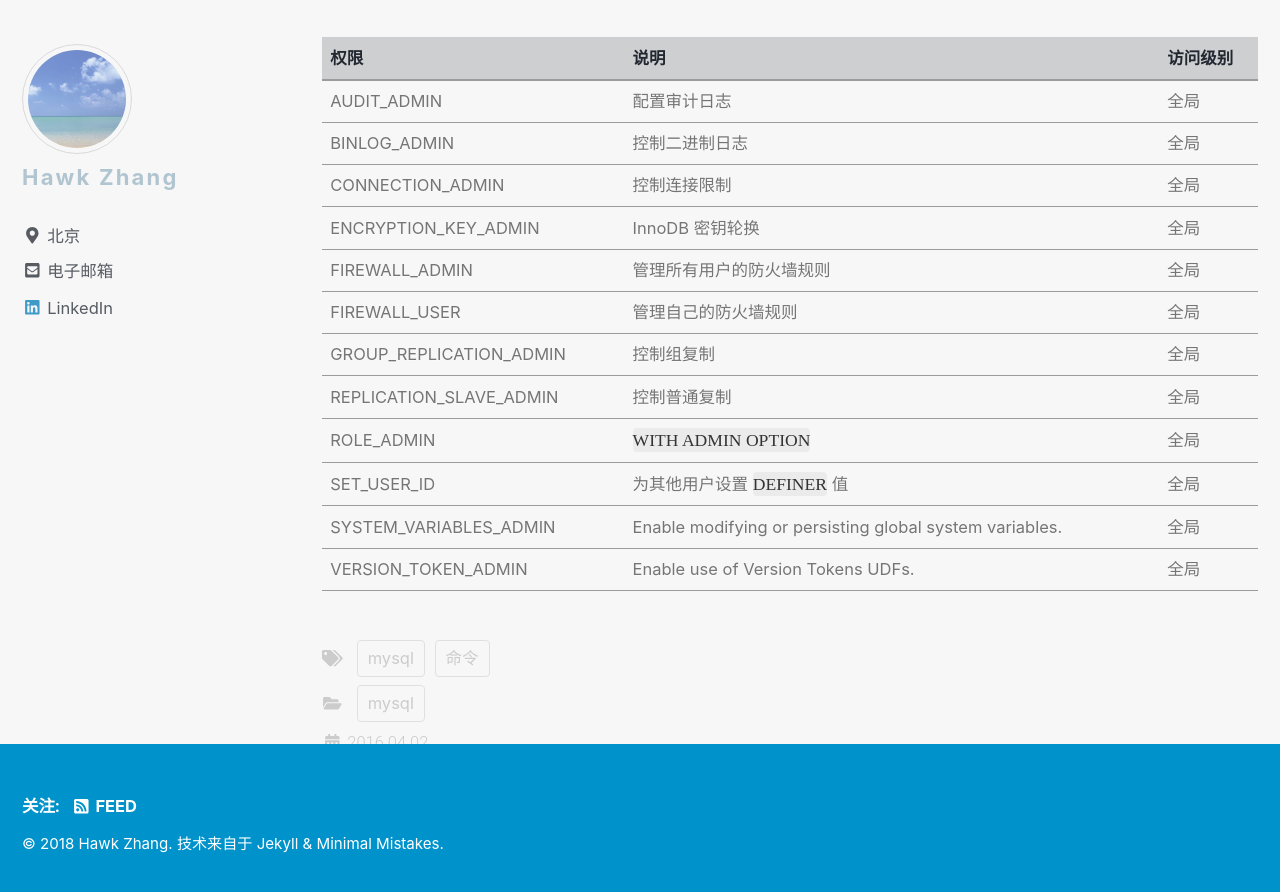
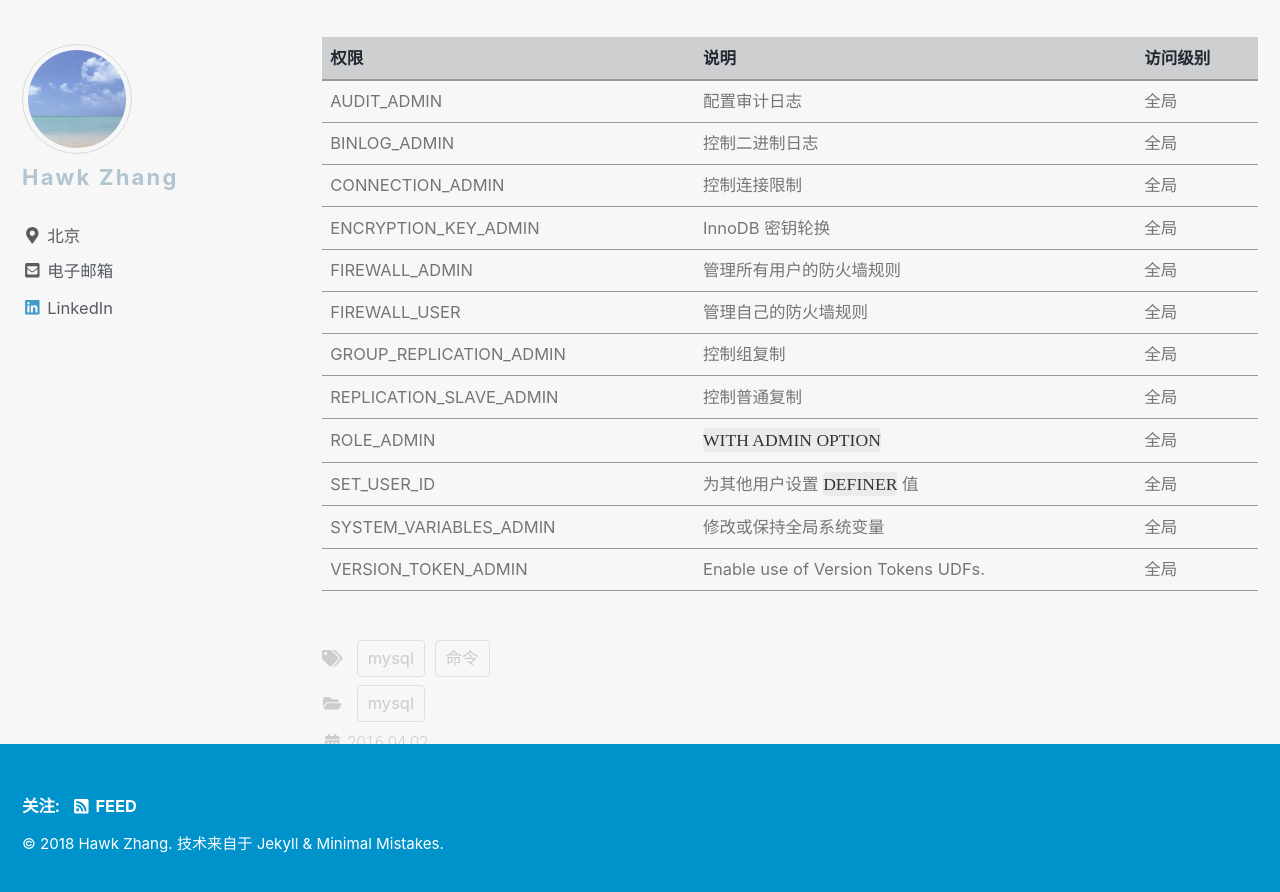
Before and after one commit to narru888/linotes_note, a Jekyll site: the page built from _posts/mysql/2016-04-02-statements.md, in a window 1280 px wide and 900 px high, scrolled down 5047 px. Shown: the top 892 px of the window. Built offline with Jekyll 4.4.1, drawn with Linux system fonts in a browser that asks for light colours; nearby versions of some CDN libraries; a script that is not in the unit is left out.

Commit message:
update on 2018-10-11 10:20:01 CST

```diff
--- a/_posts/mysql/2016-04-02-statements.md
+++ b/_posts/mysql/2016-04-02-statements.md
@@ -167,5 +167,5 @@ GROUP_REPLICATION_ADMIN | 控制组复制 | 全局
 REPLICATION_SLAVE_ADMIN | 控制普通复制 | 全局
 ROLE_ADMIN | `WITH ADMIN OPTION` | 全局
 SET_USER_ID | 为其他用户设置 `DEFINER` 值 | 全局
-SYSTEM_VARIABLES_ADMIN | Enable modifying or persisting global system variables. | 全局
+SYSTEM_VARIABLES_ADMIN | 修改或保持全局系统变量 | 全局
 VERSION_TOKEN_ADMIN | Enable use of Version Tokens UDFs. | 全局
```
